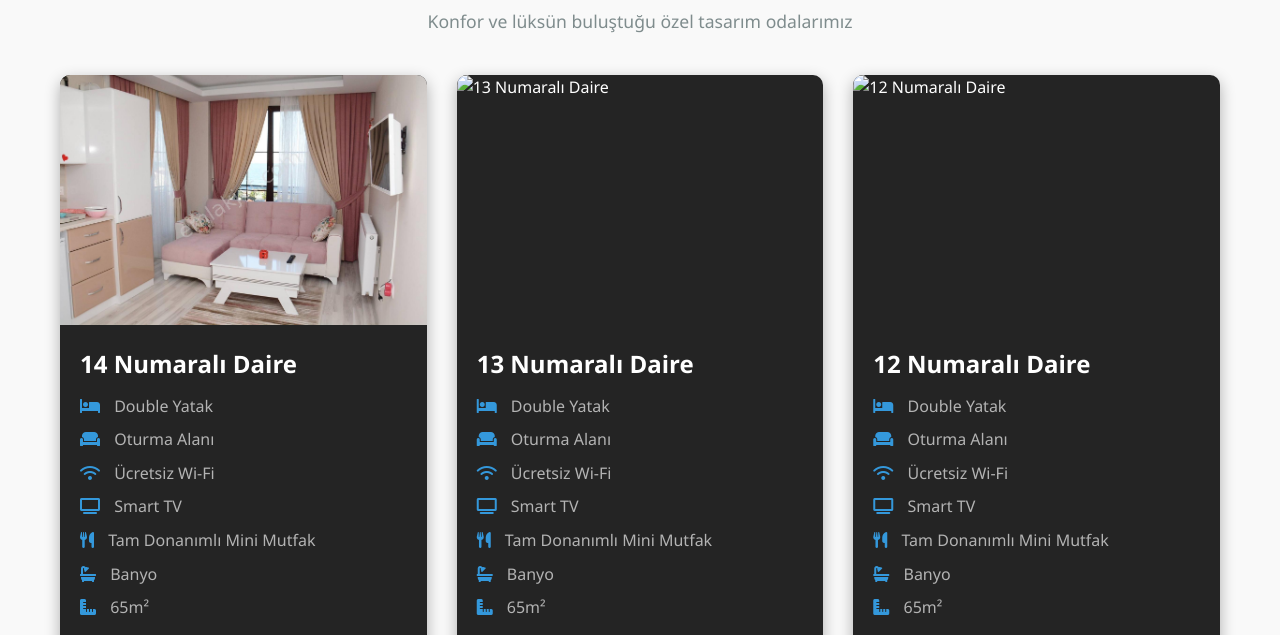
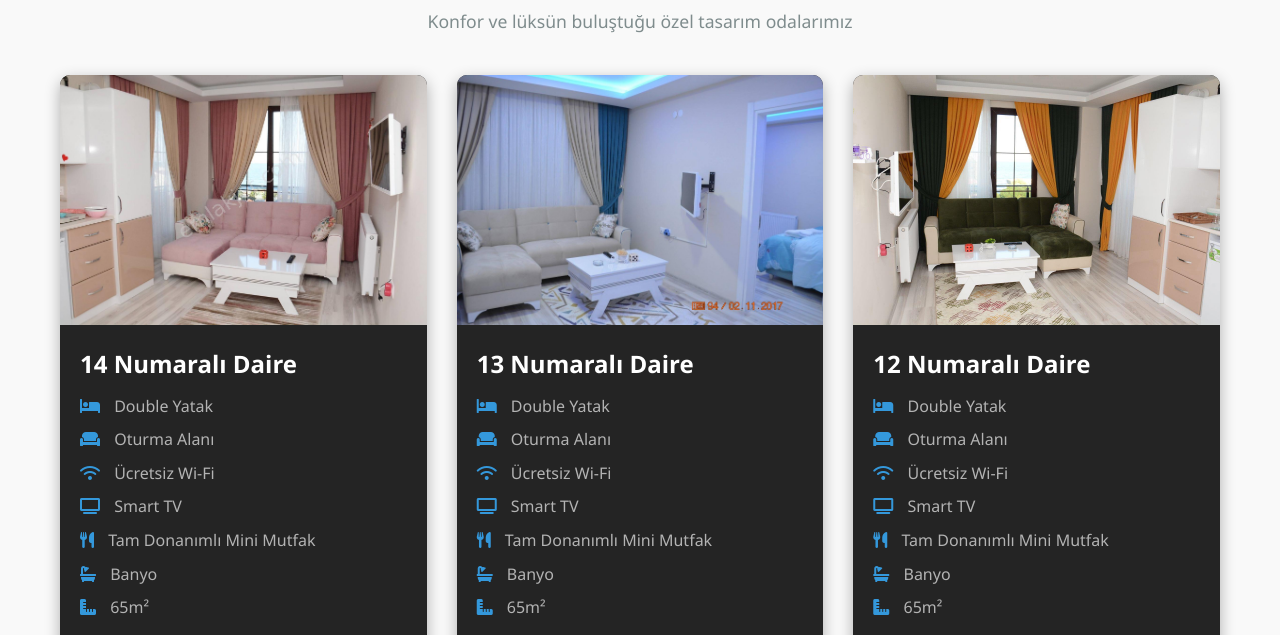
Before and after one commit to sinanyasar0555/sweethomeapart, a plain HTML site: page index.html in a window 1280 px wide. Shown: the part 967-1602 px from the top of the page. Drawn offline with Linux system fonts and the light colour scheme.

Commit message:
Add files via upload

```diff
--- a/index.html
+++ b/index.html
@@ -73,7 +73,7 @@
 
                 <div class="room-card">
                     <div class="room-image">
-                        <img src=".images/room9.jpg" alt="13 Numaralı Daire">
+                        <img src="images/room9.jpg" alt="13 Numaralı Daire">
                     </div>
                     <div class="room-details">
                         <h3>13 Numaralı Daire</h3>
@@ -97,7 +97,7 @@
 
                 <div class="room-card">
                     <div class="room-image">
-                        <img src=".images/room10.jpg" alt="12 Numaralı Daire">
+                        <img src="images/room10.jpg" alt="12 Numaralı Daire">
                     </div>
                     <div class="room-details">
                         <h3>12 Numaralı Daire</h3>
```
